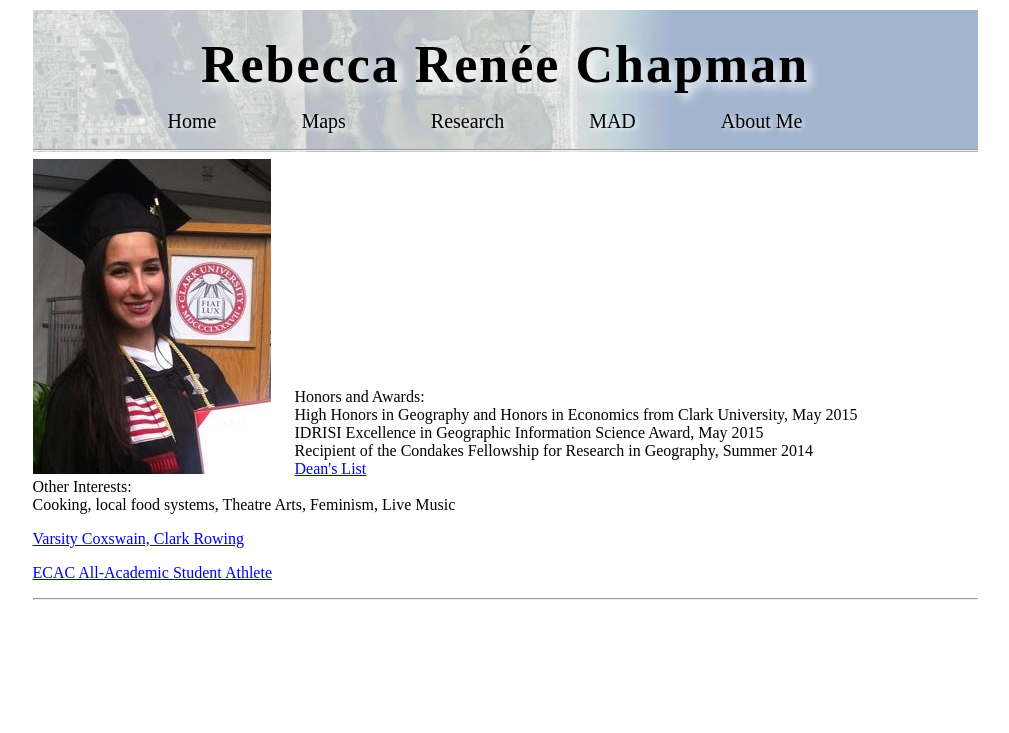
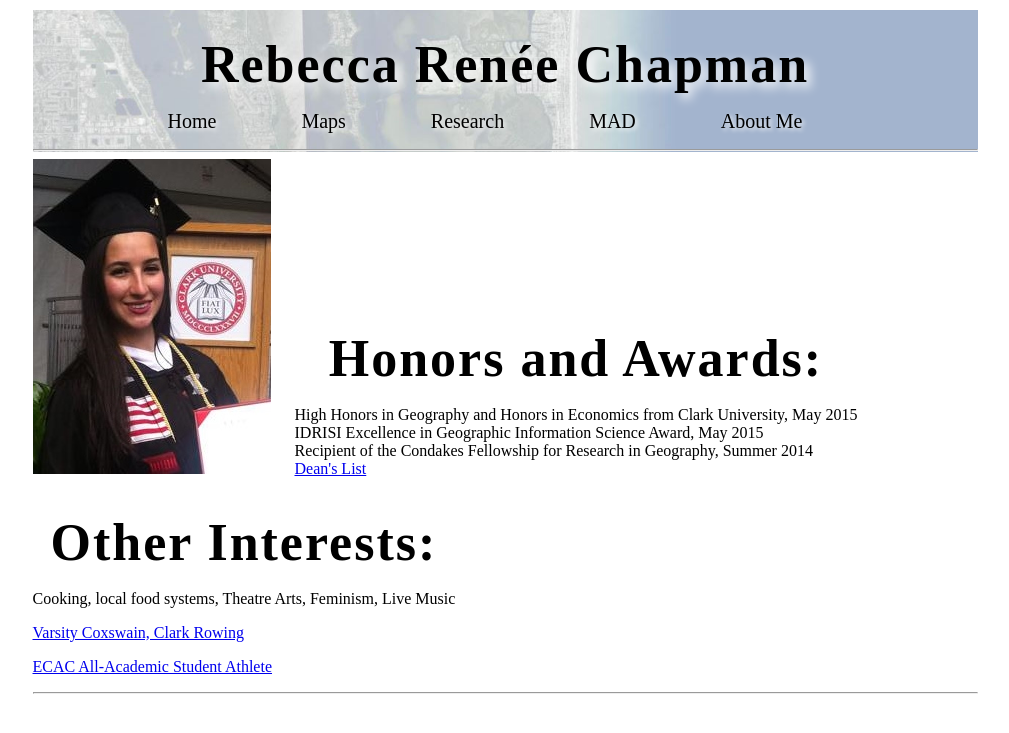
Before and after one commit to rebeccachapman/rebeccachapman.github.io, a Jekyll site: the page built from about.html, in a window 1280 px wide. Shown: the top 733 px of the page, without its empty margins (135-1144 px from the left). Built offline with Jekyll 4.4.1, drawn with Linux system fonts in a browser that asks for light colours.

```diff
--- a/about.html
+++ b/about.html
@@ -5,16 +5,16 @@ image_name: "cocoa_beach"
 <img style="display:inline-block; margin-right: 20px; " src="../images/headshot.jpg"> </img>
 
 <div style="display:inline-block;">
-  Honors and Awards: <br>
+  <h1>Honors and Awards:</h1> <br>
   High Honors in Geography and Honors in Economics from Clark University, May 2015 <br>
   IDRISI Excellence in Geographic Information Science Award, May 2015 <br>
   Recipient of the Condakes Fellowship for Research in Geography, Summer 2014 <br>
   <a href="http://clarku.meritpages.com/Rebecca-R-Chapman/1606688">Dean's List</a><br>
 </div>
-
+<br>
 <div style="display:inline-block;">
-  Other Interests: <br>
-  Cooking, local food systems, Theatre Arts, Feminism, Live Music
+  <h1>Other Interests: </h1> <br>
+  Cooking, local food systems, Theatre Arts, Feminism, Live Music <br>
 </div>
 <p><a href="http://clarkathletics.com/sports/rowing/2014-15/bios/chapman_rebecca_vci1">Varsity Coxswain, Clark Rowing</a></p>
 <p><a href="http://www.clarkathletics.com/sports/rowing/2013-14/releases/20140521ujlvw7">ECAC All-Academic Student Athlete</a></p>
```
